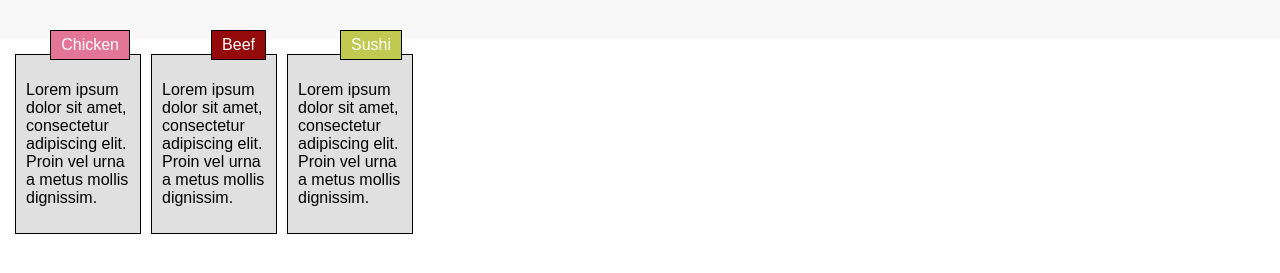
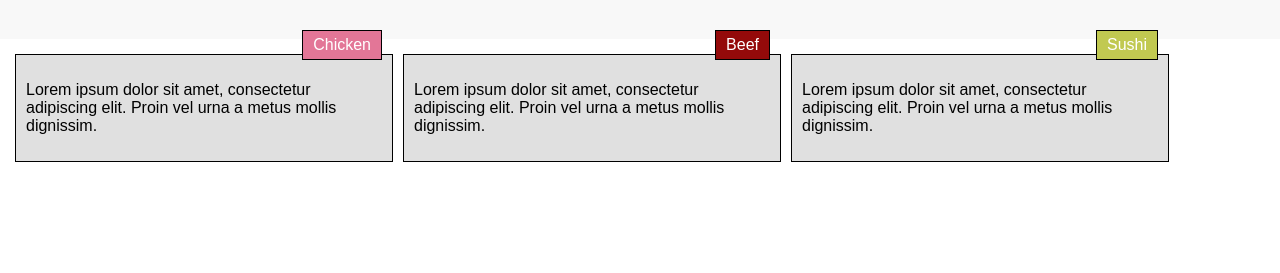
Before and after one commit to JDBencosme/Module-2, a plain HTML site: page module2-solution/index.html in a window 1280 px wide. Shown: the part 81-354 px from the top of the page. Drawn offline with Linux system fonts and the light colour scheme.

Commit message:
Cambios en el estilo

```diff
--- a/module2-solution/estilos.css
+++ b/module2-solution/estilos.css
@@ -22,8 +22,8 @@ main {
     margin: 5px;
     position: relative;
     background-color: #e0e0e0;
-     flex: 1 1 10%;
-    max-width: 10%;
+     flex: 1 1 30%;
+    max-width: 30%;
     box-sizing: border-box;
 }
 
```
